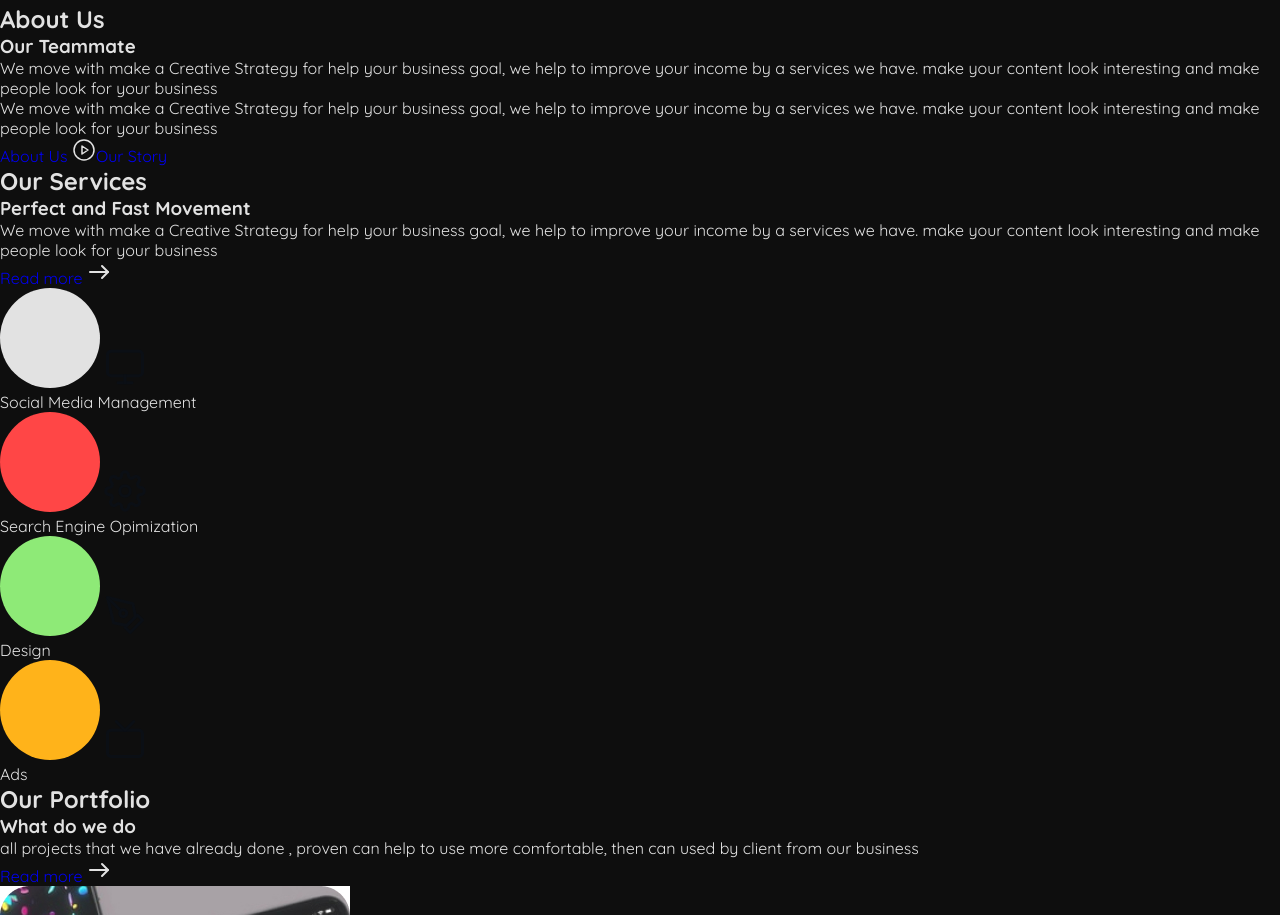
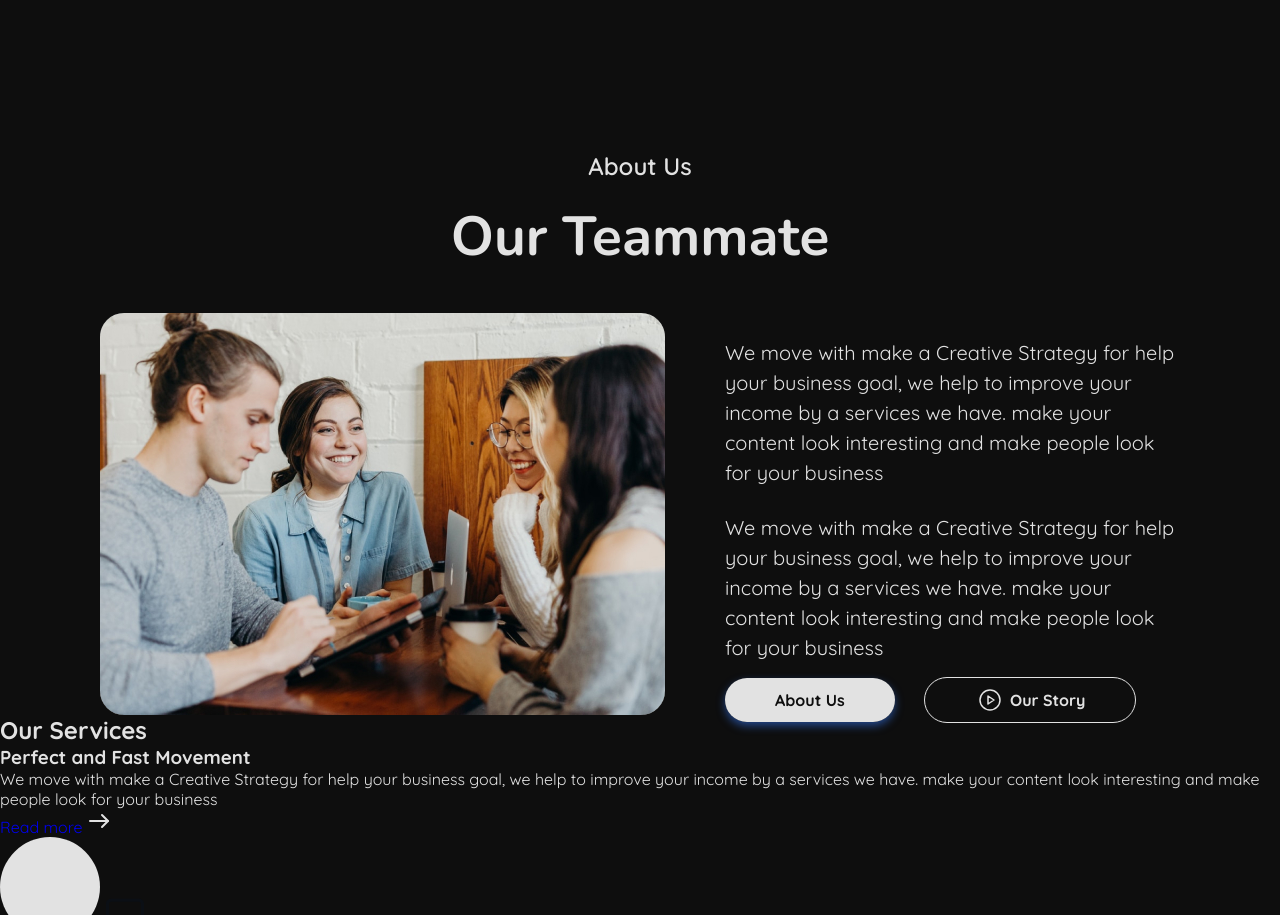
Before and after one commit to KIBORGN/hw_tekwill, a plain HTML site: page index.html in a window 1280 px wide. Shown: the part 1192-2107 px from the top of the page. Drawn offline with Linux system fonts and the light colour scheme.

Commit message:
About us

```diff
--- a/index.html
+++ b/index.html
@@ -42,14 +42,21 @@
         </section>
 
         <section class="about">
-            <h2 class="about__heading">About Us</h2>
             <div class="about__wrapper">
+                <h2 class="about__heading">About Us</h2>
                 <h3 class="about__subtitle">Our Teammate</h3>
-                <p class="about__text">We move with make a Creative Strategy for help your business goal, we help to improve your income by a services we have. make your content look interesting and make people look for your business</p>
-                <p class="about__text">We move with make a Creative Strategy for help your business goal, we help to improve your income by a services we have. make your content look interesting and make people look for your business</p>
-                <div class="about__links links">
-                    <a href="#" class="link">About Us</a>
-                    <a href="#" class="link"><img src="img/play-circle.svg" alt="Play button" class="link__image">Our Story</a>
+                <div class="about__mate mate">
+                    <img src="img/mates.jpg" alt="Our teammate" class="mate__img">
+
+                    <div class="mate__info">
+                    <p class="mate__text">We move with make a Creative Strategy for help your business goal, we help to improve your income by a services we have. make your content look interesting and make people look for your business</p>
+                    <p class="mate__text">We move with make a Creative Strategy for help your business goal, we help to improve your income by a services we have. make your content look interesting and make people look for your business</p>
+
+                        <div class="mate__links--wrapper">
+                            <a href="#" class="link">About Us</a>
+                            <a href="#" class="link link--dark"><img src="img/play-circle.svg" alt="Play button" class="link__image">Our Story</a>
+                        </div>
+                    </div>
                 </div>
             </div>
         </section>
--- /dev/null
+++ b/scss/blocks/_about.scss
@@ -0,0 +1,95 @@
+@use "../utils/_mixins";
+@use "../utils/_variables";
+
+.about {
+    margin-top: 150px
+}
+
+.about__wrapper {
+    @include mixins.wrapper;
+    display: flex;
+    flex-direction: column;
+    align-items: center;
+}
+
+.about__heading {
+    font-family: 'Quicksand', sans-serif;
+    font-weight: 600;
+    font-size: 24px;
+    line-height: 1;
+    text-align: center;
+}
+
+.about__subtitle {
+    font-family: 'Nunito', sans-serif;
+    font-weight: 700;
+    font-size: 55px;
+    line-height: 1.4;
+    text-align: center;
+
+    margin-top: 20px;
+}
+
+.about__mate {
+    display: flex;
+    margin-top: 38px;
+    padding: 0 100px;
+}
+
+.mate__img {
+    border-radius: 24px;
+}
+
+.mate__text {
+    font-family: 'Quicksand', sans-serif;
+    font-weight: 400;
+    font-size: 20px;
+    line-height: 1.5;
+    margin-left: 60px;
+    margin-top: 25px;
+}
+
+.mate__links--wrapper {
+    margin-top: 25px;
+}
+
+.link {
+    font-family: 'Quicksand', sans-serif;
+    font-weight: 700;
+    font-size: 16px;
+    line-height: 1.5;
+    text-align: center;
+    color: variables.$dark-bg;
+
+    margin-top: 25px;
+    margin-left: 60px;
+    padding: 12px 50px;
+
+    border-radius: 24px;
+    background-color: variables.$light-text;
+    box-shadow: 0 4px 8px 0 variables.$shadow;
+
+    &--dark {
+        position: relative;
+
+        font-family: 'Quicksand', sans-serif;
+        font-weight: 700;
+        font-size: 16px;
+        line-height: 1.5;
+        text-align: center;
+        color: variables.$light-text;
+
+        margin-left: 25px;
+        padding: 12px 50px 12px 85px;
+
+        border-radius: 24px;
+        background-color: variables.$dark-bg;
+        box-shadow: 0 0 0 0;
+        border: 1px solid variables.$light-text;
+    }
+}
+
+.link__image {
+    position: absolute;
+    left: 25%
+}
--- a/scss/style.scss
+++ b/scss/style.scss
@@ -8,3 +8,4 @@
 @use "blocks/header";
 @use "blocks/nav";
 @use "blocks/home";
+@use "blocks/about";
--- a/scss/utils/_fonts.scss
+++ b/scss/utils/_fonts.scss
@@ -23,6 +23,20 @@
          url('../fonts/quicksand-v31-latin-700.woff') format('woff'), /* Chrome 5+, Firefox 3.6+, IE 9+, Safari 5.1+, iOS 5+ */
          url('../fonts/quicksand-v31-latin-700.ttf') format('truetype'), /* Chrome 4+, Firefox 3.5+, IE 9+, Safari 3.1+, iOS 4.2+, Android Browser 2.2+ */
          url('../fonts/quicksand-v31-latin-700.svg#Quicksand') format('svg'); /* Legacy iOS */
+}
+
+/* quicksand-600 - latin */
+@font-face {
+    font-display: swap; /* Check https://developer.mozilla.org/en-US/docs/Web/CSS/@font-face/font-display for other options. */
+    font-family: 'Quicksand';
+    font-style: normal;
+    font-weight: 600;
+    src: url('../fonts/quicksand-v31-latin-600.eot'); /* IE9 Compat Modes */
+    src: url('../fonts/quicksand-v31-latin-600.eot?#iefix') format('embedded-opentype'), /* IE6-IE8 */
+         url('../fonts/quicksand-v31-latin-600.woff2') format('woff2'), /* Chrome 36+, Opera 23+, Firefox 39+, Safari 12+, iOS 10+ */
+         url('../fonts/quicksand-v31-latin-600.woff') format('woff'), /* Chrome 5+, Firefox 3.6+, IE 9+, Safari 5.1+, iOS 5+ */
+         url('../fonts/quicksand-v31-latin-600.ttf') format('truetype'), /* Chrome 4+, Firefox 3.5+, IE 9+, Safari 3.1+, iOS 4.2+, Android Browser 2.2+ */
+         url('../fonts/quicksand-v31-latin-600.svg#Quicksand') format('svg'); /* Legacy iOS */
 }
 
 
```
Also changed, not shown: fonts/quicksand-v31-latin-600.ttf (added), fonts/quicksand-v31-latin-600.woff (added), fonts/quicksand-v31-latin-600.woff2 (added), img/mates.jpg (added), scss/style.css, 2 other files.
